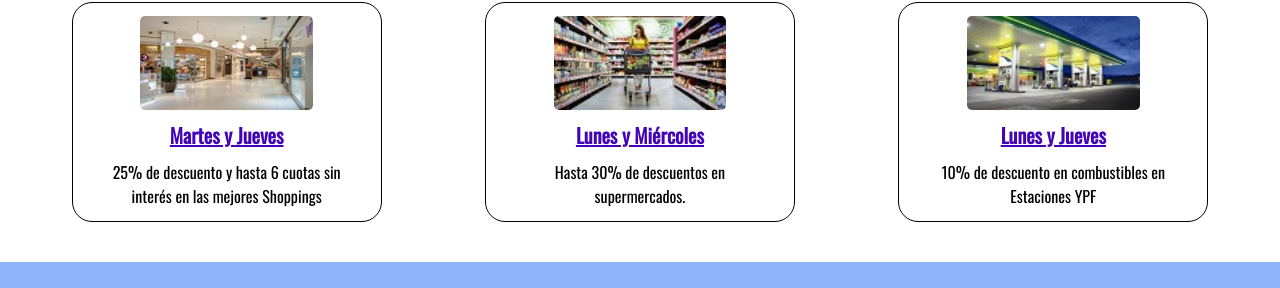
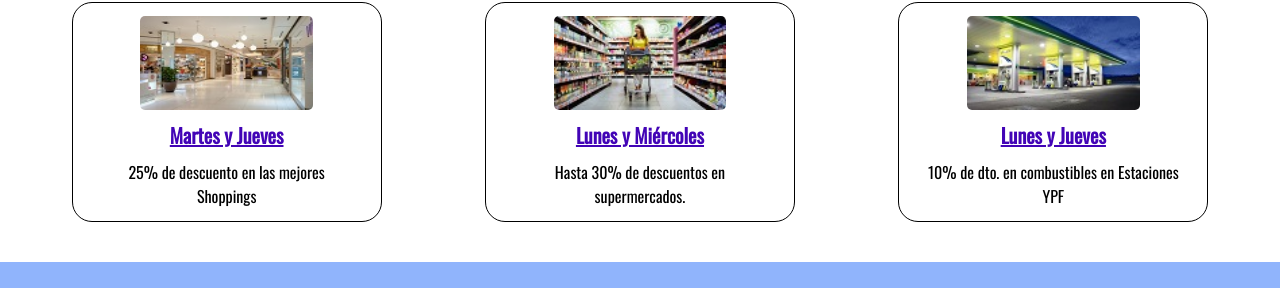
Before and after one commit to MaruLemos/Integrador-CSS, a plain HTML site: page index.html in a window 1280 px wide. Shown: the part 1338-1626 px from the top of the page. Drawn offline with nearby package versions, Linux system fonts and the light colour scheme.

Commit message:
nuevas medias

```diff
--- a/index.html
+++ b/index.html
@@ -112,7 +112,7 @@
         <div class="descuentos">
             <img src="assets\shopping.jpg" alt="shopping">
             <h3>Martes y Jueves</h3>
-            <p>25% de descuento y hasta 6 cuotas sin interés en las mejores Shoppings</p>
+            <p>25% de descuento en las mejores Shoppings</p>
         </div>
         <div class="descuentos">
             <img src="assets\supermercado.jpg" alt="supermercado">
@@ -122,7 +122,7 @@
         <div class="descuentos">
             <img src="assets\estacion.jpg" alt="estacion">
             <h3>Lunes y Jueves</h3>
-            <p>10% de descuento en combustibles en Estaciones YPF</p>
+            <p>10% de dto. en combustibles en Estaciones YPF</p>
         </div>
     </section>
     <section id="contacto">
```
